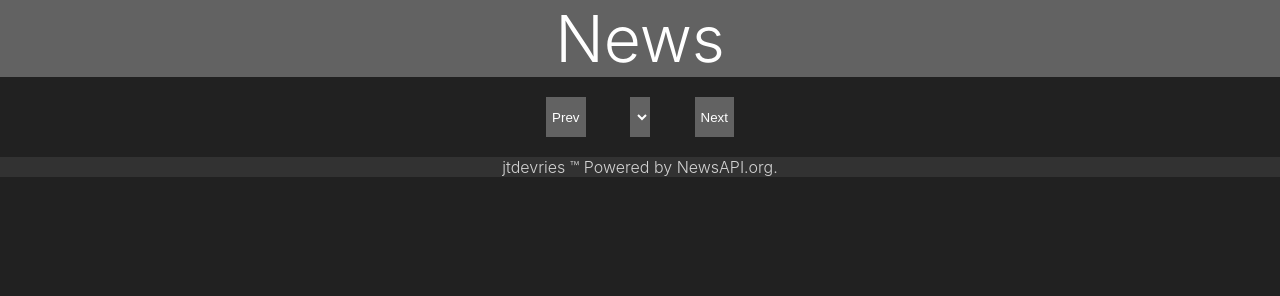
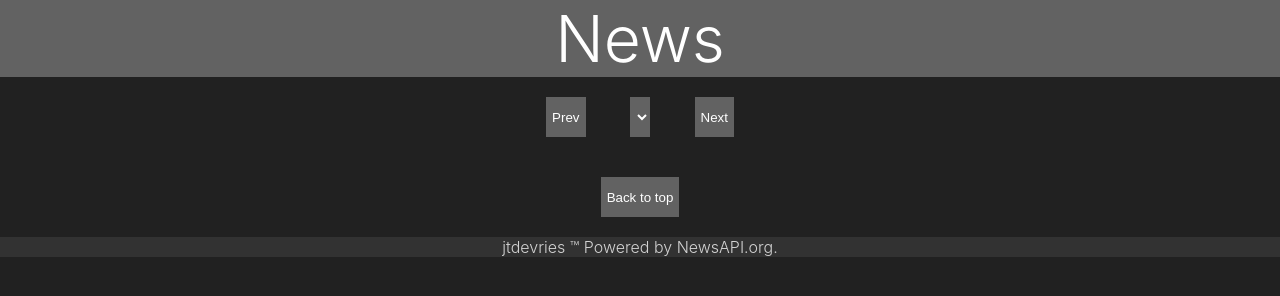
Before and after one commit to jtdevries/News, a website: page index.html in a window 1280 px wide. Drawn offline with Linux system fonts and the light colour scheme; no server answers.

Commit message:
back to top added

```diff
--- a/app.js
+++ b/app.js
@@ -48,7 +48,7 @@ async function updateSources() {
 }
 
 async function updateNews(source = defaultSource, page = defaultPage) {
-    const res = await fetch(`https://newsapi.org/v2/everything?language=en&pageSize=10&page=${page}&sources=${source}&apiKey=${apiKey}`);
+    const res = await fetch(`https://newsapi.org/v2/everything?language=en&pageSize=12&page=${page}&sources=${source}&apiKey=${apiKey}`);
     const json = await res.json();
 
     main.innerHTML = json.articles.map(createArticle).join('\n');
--- a/index.html
+++ b/index.html
@@ -6,6 +6,7 @@
     <meta http-equiv="X-UA-Compatible" content="ie=edge">
     <title>News</title>
     <link rel="stylesheet" href="style.css">
+    <link rel="stylesheet" href="https://use.fontawesome.com/releases/v5.8.0/css/all.css" integrity="sha384-Mmxa0mLqhmOeaE8vgOSbKacftZcsNYDjQzuCOm6D02luYSzBG8vpaOykv9lFQ51Y" crossorigin="anonymous">
     <link rel="manifest" href="manifest.json">
 </head>
 <body>
@@ -17,6 +18,9 @@
         <button id="next">Next</button>
     </div>
     <main></main>
+    <div class="buttons"><button><a class="backToTop" href="#top">Back to top</a></button></div>
+
+
     <footer>jtdevries &trade; Powered by NewsAPI.org.</footer>
 
 
--- a/style.css
+++ b/style.css
@@ -31,16 +31,22 @@ body {
     color: lightgrey;
   }
 
-  select, button {
+  select, button{
     height: 40px;
     background-color: #626262;
     margin: 20px;
     color: #fff;
     border-radius: 0px;
     border: 0px solid #000;
+    text-decoration: none;
   }
   .buttons {
     text-align: center;
+  }
+
+  .backToTop {
+    text-decoration: none;
+    color: white;
   }
 
   .article {
```
